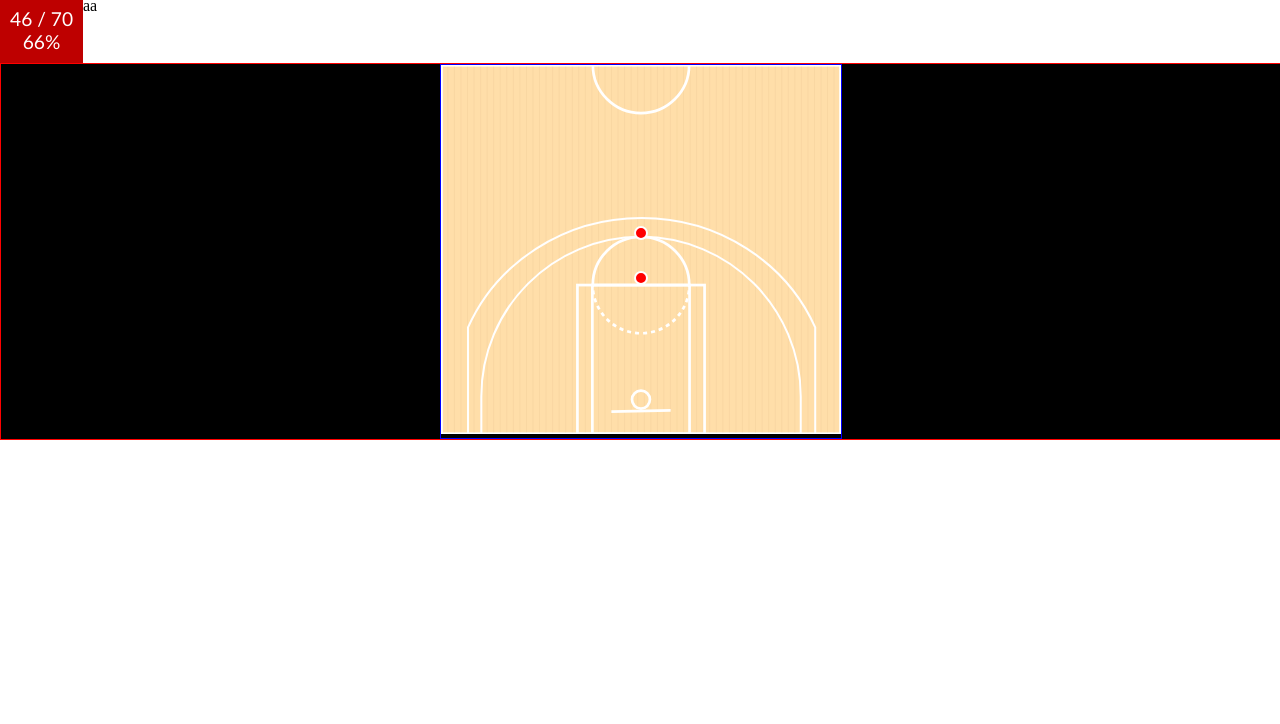
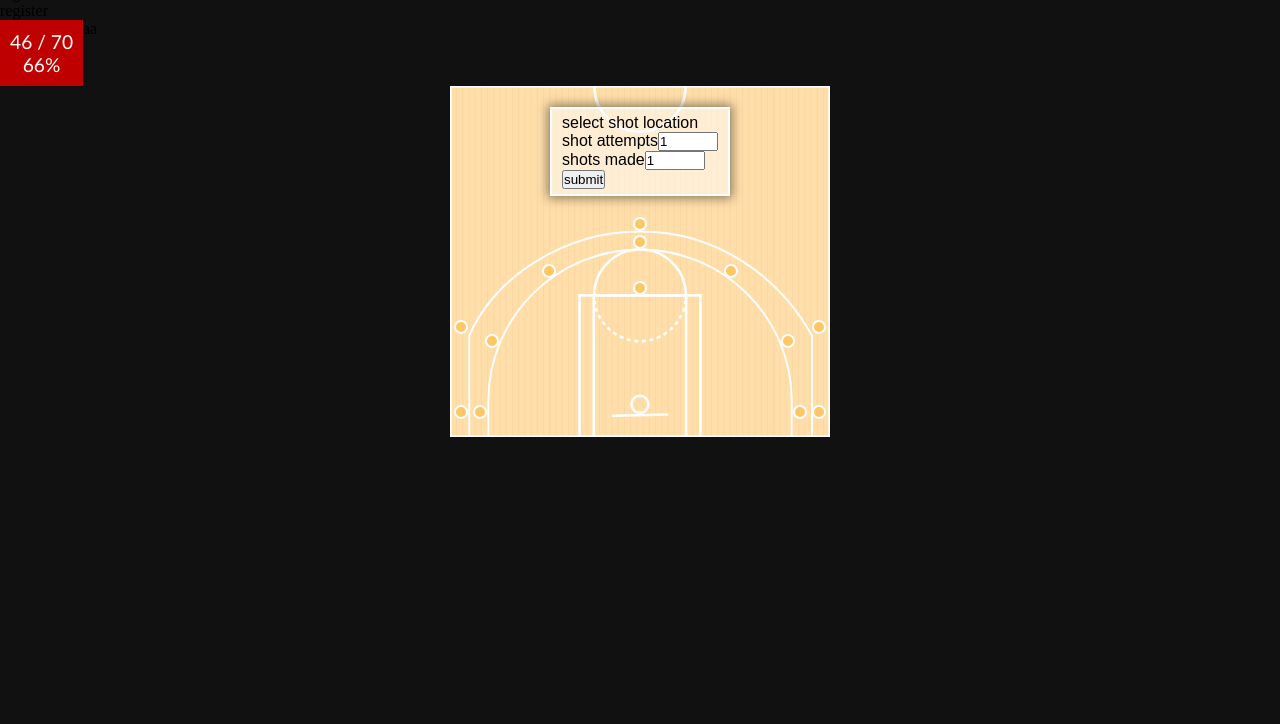
Before and after one commit to BryanNilsen/swishlist, a plain HTML site: page index.html in a window 1280 px wide. Shown: the part 76-800 px from the top of the page. Drawn offline with Linux system fonts and the light colour scheme.

Commit message:
added inputs and style to court map

```diff
--- a/index.html
+++ b/index.html
@@ -5,14 +5,15 @@
   <meta charset="UTF-8">
   <meta name="viewport" content="width=device-width, initial-scale=1.0">
   <meta http-equiv="X-UA-Compatible" content="ie=edge">
-  <link rel="stylesheet" href="main.css">
+  <link rel="stylesheet" href="styles/main.css">
+  <link rel="stylesheet" href="styles/shotLocation.css">
   <title>Document</title>
 </head>
 
 <body>
-  <div>
-    <h1>Swish - Basketball Shot Tracker</h1>
-  </div>
+  <nav>
+    <h1 class="logo"><span style="color:orange">swish</span><span style="color:white">list</span></h1>
+  </nav>
   <div>
     <ul>
       <li>log in</li>
@@ -29,10 +30,31 @@
   <div class="main_wrapper">
   <div class="court_wrapper">
     <!-- court image -->
-    <img src="/images/swishlist-court.svg">
-    <!-- begin shooting spots -->
-    <div class="spot spot_1"></div>
-    <div class="spot spot_2"></div>
+    <img src="/images/swishlist_court.svg">
+    <!-- text overlay -->
+    <div class="court_text"><p>select shot location</p>
+        <p>shot attempts<input type="number" min="1" max="100" value="1"></p>
+        <p>shots made<input type="number" min="1" max="100" value="1"></p>
+        <p><button type="submit">submit</button></p>
+    </div>
+    <!-- begin shot locations -->
+    <!-- free throw -->
+    <div class="spot frthrw_1"></div>
+    <!-- three pointers -->
+    <div class="spot thrpt_1"></div>
+    <div class="spot thrpt_2"></div>
+    <div class="spot thrpt_3"></div>
+    <div class="spot thrpt_4"></div>
+    <div class="spot thrpt_5"></div>
+    <div class="spot thrpt_6"></div>
+    <div class="spot thrpt_7"></div>
+    <!-- nba three pointers -->
+    <div class="spot nba_thrpt_1"></div>
+
+    <div class="spot nba_thrpt_4"></div>
+    <div class="spot nba_thrpt_5"></div>
+    <div class="spot nba_thrpt_6"></div>
+    <div class="spot nba_thrpt_7"></div>
   </div>
 </div>
 
--- a/main.css
+++ /dev/null
@@ -1,61 +0,0 @@
-* {
-  margin: 0;
-  padding: 0;
-}
-
-.container {
-  display: flex;
-  width: 50%;
-}
-
-.shot_percentage_hover {
-  font-family: 'Gill Sans', 'Gill Sans MT', Calibri, 'Trebuchet MS', sans-serif;
-  text-align: center;
-  color: white;
-  font-size: 1.2em;
-  background: rgb(190, 0, 0);
-  padding: 10px;
-}
-
-.main_wrapper {
-  width: 100%;
-  margin: auto;
-  border: 1px solid red;
-  background: black;
-}
-
-.court_wrapper {
-  margin: auto;
-  width: 400px;
-  position: relative;
-  border: 1px solid blue;
-}
-
-.spot {
-  position: absolute;
-  background: red;
-  margin-top: -7px;
-  margin-left: -7px;
-  width: 10px;
-  height: 10px;
-  border-radius: 50%;
-  border: 2px solid white;
-  padding: 0px;
-}
-
-.spot:hover {
-  background: green;
-  transform: scale(1.2)
-}
-
-.spot_1 {
-  z-index: 10;
-  top: 57%;
-  left: 50%;
-}
-
-.spot_2 {
-  z-index: 10;
-  top: 45%;
-  left: 50%;
-}
--- /dev/null
+++ b/styles/main.css
@@ -0,0 +1,29 @@
+* {
+  margin: 0;
+  padding: 0;
+}
+
+body {
+  background: #111;
+}
+
+.logo {
+  font-size: 2.5em;
+  font-family: Impact, Haettenschweiler, 'Arial Narrow Bold', sans-serif;
+  font-style: oblique;
+  text-align: center;
+}
+
+.container {
+  display: flex;
+  width: 50%;
+}
+
+.shot_percentage_hover {
+  font-family: 'Gill Sans', 'Gill Sans MT', Calibri, 'Trebuchet MS', sans-serif;
+  text-align: center;
+  color: white;
+  font-size: 1.2em;
+  background: rgb(190, 0, 0);
+  padding: 10px;
+}
--- /dev/null
+++ b/styles/shotLocation.css
@@ -0,0 +1,128 @@
+.main_wrapper {
+  width: 100%;
+  margin: auto;
+  /* border: 1px solid red; */
+  background: #111;
+}
+
+.court_wrapper {
+  margin: auto;
+  width: 380px;
+  position: relative;
+  /* border: 1px solid blue; */
+}
+
+.court_text {
+  position: absolute;
+  background-color: rgba(255, 255, 255, 0.5);
+  border: 2px solid white;
+  padding: 5px 10px;
+  z-index: 10;
+  top: 6%;
+  left: 50%;
+  -webkit-transform: translate(-50%, 0);
+  font-family: Arial, Helvetica, sans-serif;
+  -webkit-box-shadow: 0px 0px 10px 2px rgba(17,17,17,0.5);
+  -moz-box-shadow: 0px 0px 10px 2px rgba(17,17,17,0.5);
+  box-shadow: 0px 0px 10px 2px rgba(17,17,17,0.5);
+}
+
+.spot {
+  position: absolute;
+  background: rgba(255, 166, 1, 0.4);
+  margin-top: -7px;
+  margin-left: -7px;
+  width: 10px;
+  height: 10px;
+  border-radius: 50%;
+  border: 2px solid white;
+  padding: 0px;
+  cursor: pointer;
+}
+
+.spot:hover {
+  background:rgb(4, 204, 14, 1.0);
+  transform: scale(1.2);
+  -webkit-box-shadow: 0px 0px 10px 2px rgba(17,17,17,0.5);
+  -moz-box-shadow: 0px 0px 10px 2px rgba(17,17,17,0.5);
+  box-shadow: 0px 0px 10px 2px rgba(17,17,17,0.5);
+}
+
+/* free throw */
+
+.frthrw_1 {
+  z-index: 10;
+  top: 57%;
+  left: 50%;
+}
+
+/* three pointers */
+
+.thrpt_1 {
+  z-index: 10;
+  top: 44%;
+  left: 50%;
+}
+
+.thrpt_2 {
+  z-index: 10;
+  top: 52%;
+  left: 74%;
+}
+
+.thrpt_3 {
+  z-index: 10;
+  top: 52%;
+  left: 26%;
+}
+
+.thrpt_4 {
+  z-index: 10;
+  top: 72%;
+  left: 89%;
+}
+.thrpt_5 {
+  z-index: 10;
+  top: 72%;
+  left: 11%;
+}
+.thrpt_6 {
+  z-index: 10;
+  top: 92%;
+  left: 92%;
+}
+.thrpt_7 {
+  z-index: 10;
+  top: 92%;
+  left: 8%;
+}
+
+/* NBA three pointers */
+
+.nba_thrpt_1 {
+  z-index: 10;
+  top: 39%;
+  left: 50%;
+}
+
+.nba_thrpt_4 {
+  z-index: 10;
+  top: 68%;
+  left: 97%;
+}
+.nba_thrpt_5 {
+  z-index: 10;
+  top: 68%;
+  left: 3%;
+}
+
+.nba_thrpt_6 {
+  z-index: 10;
+  top: 92%;
+  left: 97%;
+}
+.nba_thrpt_7 {
+  z-index: 10;
+  top: 92%;
+  left: 3%;
+}
```
Also changed, not shown: images/basketball-court2.svg (deleted), images/swishlist_court.svg (added).
